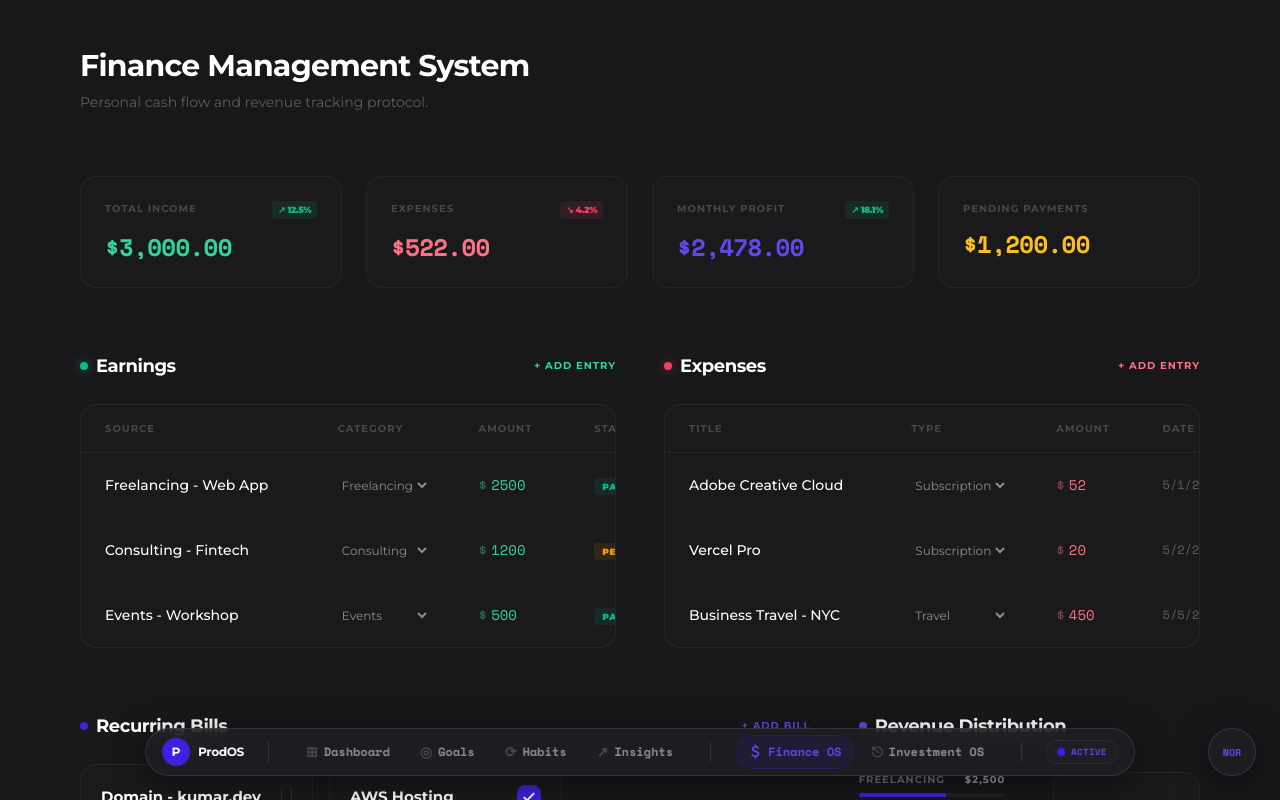
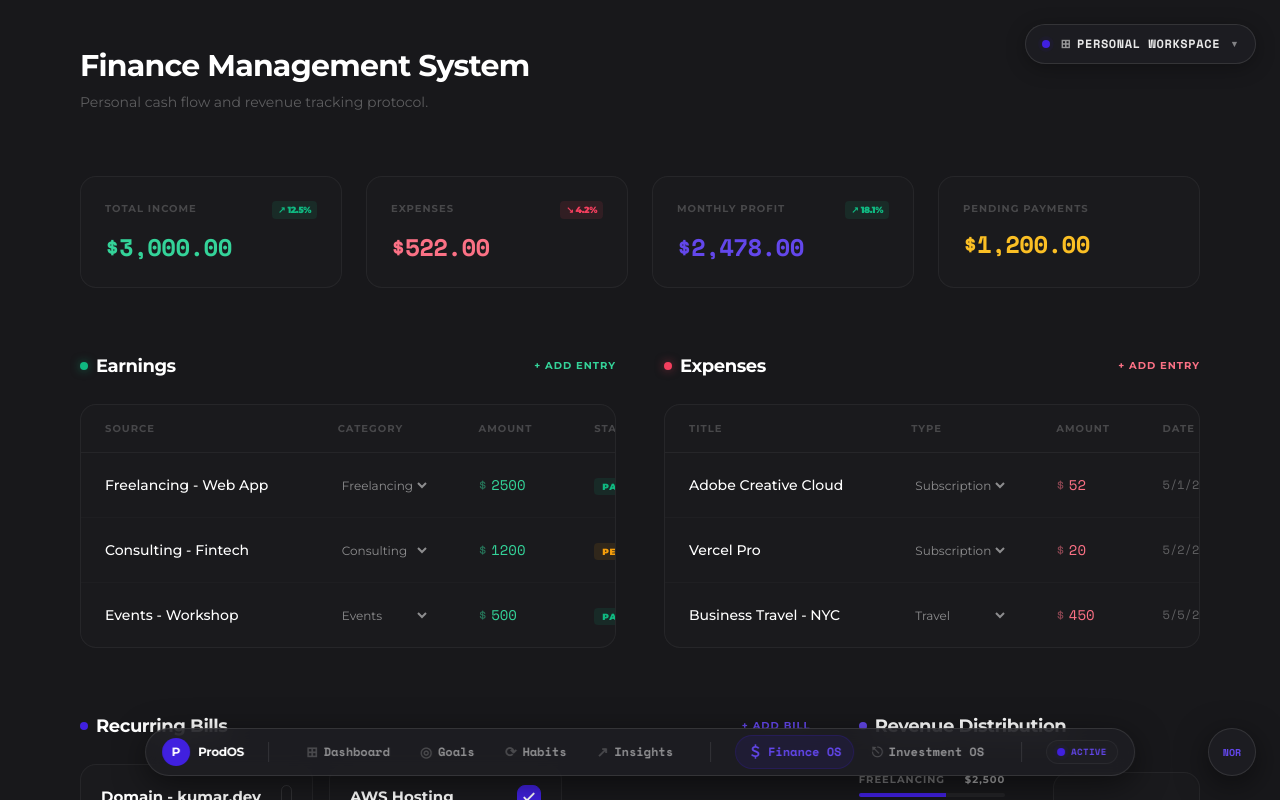
Before and after one commit to ishankumax/ProdOS, a Next.js app: page /projects/finance-os in a window 1280 px wide. Built offline with nearby package versions, Linux system fonts and the light colour scheme.

Commit message:
refactor: mount ContextSwitcher inside DashboardShell and clean compile

```diff
--- a/components/dashboard/DashboardShell.tsx
+++ b/components/dashboard/DashboardShell.tsx
@@ -2,6 +2,7 @@
 
 import Sidebar from "./Sidebar";
 import FloatingThemeSelector from "@/components/ui/FloatingThemeSelector";
+import ContextSwitcher from "./ContextSwitcher";
 import { cn } from "@/lib/utils";
 
 interface DashboardShellProps {
@@ -24,6 +25,9 @@ export default function DashboardShell({ userEmail, children }: DashboardShellPr
 
       {/* 3. Floating Theme Selector (sharing layout coordinates) */}
       <FloatingThemeSelector />
+
+      {/* 4. Floating Top-Right Context Switcher */}
+      <ContextSwitcher />
     </div>
   );
 }
```
